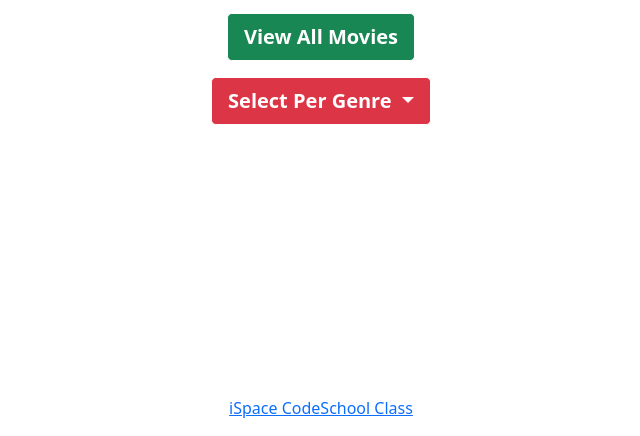
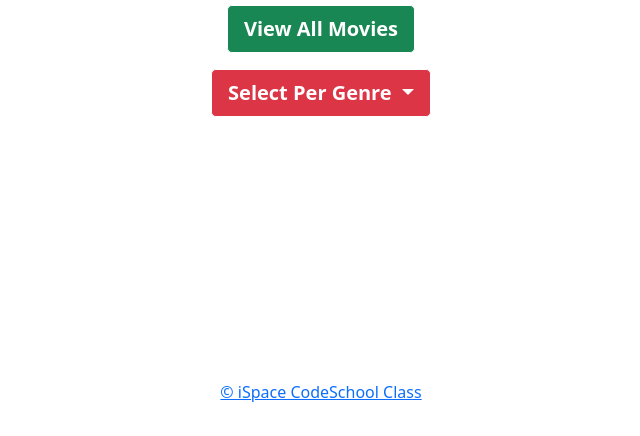
Before and after one commit to EugeneSantaclausian/Reeler, a plain HTML site: page index.html in a window 1280 px wide. Shown: the part 364-800 px from the top of the page, without its empty margins (319-959 px from the left). Drawn offline with nearby package versions, Linux system fonts and the light colour scheme.

Commit message:
"EndPoint update"

```diff
--- a/index.html
+++ b/index.html
@@ -97,9 +97,9 @@
       <script src="app.js"></script>
       <!--App Script-->
 
-      <footer class="mt-auto px-3 text-center">
+      <footer class="mt-auto pb-3 text-center">
         <a href="http://www.ispacegh.com" target="_blank">
-         iSpace CodeSchool Class
+          © iSpace CodeSchool Class
         </a>
       </footer>
     </div>
```
